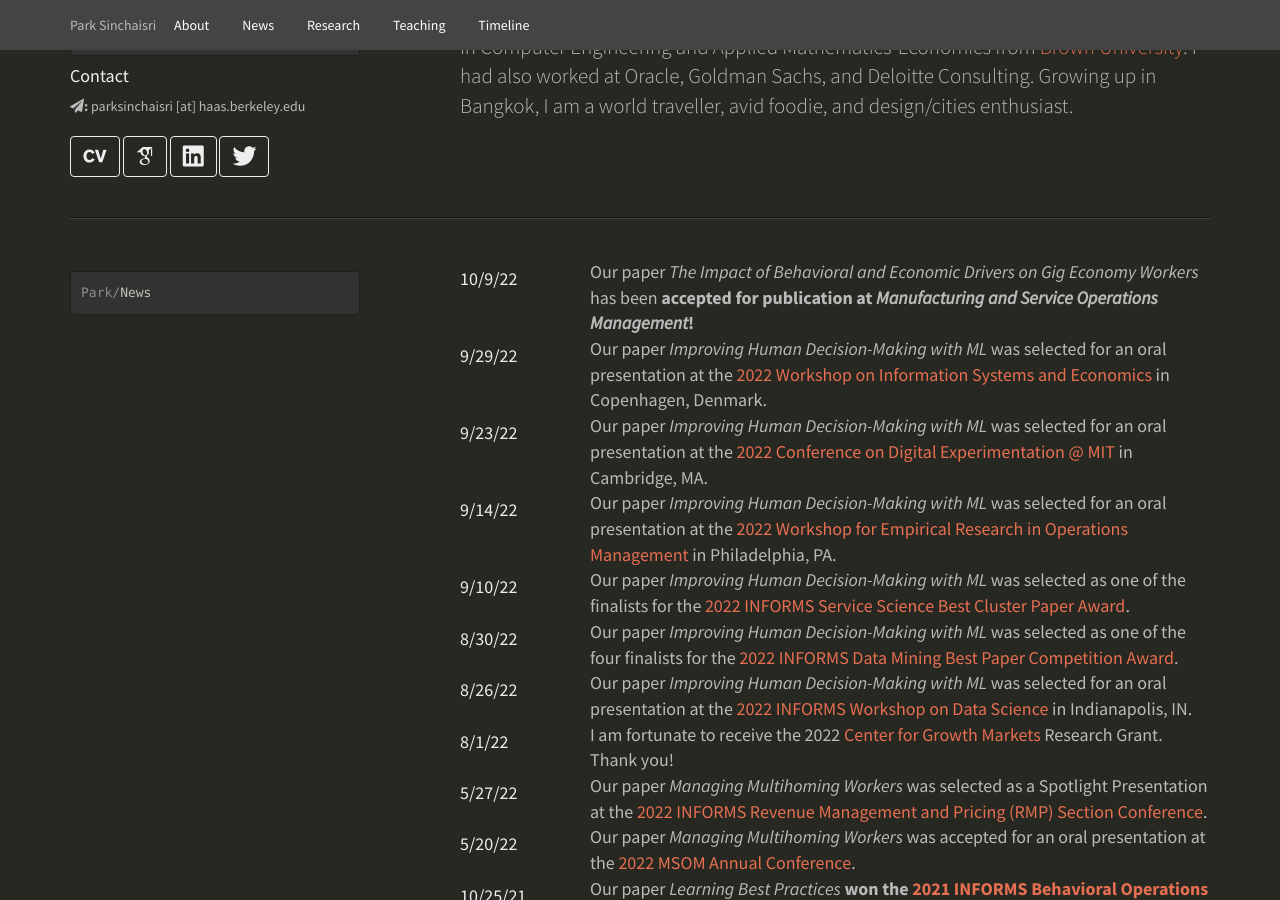
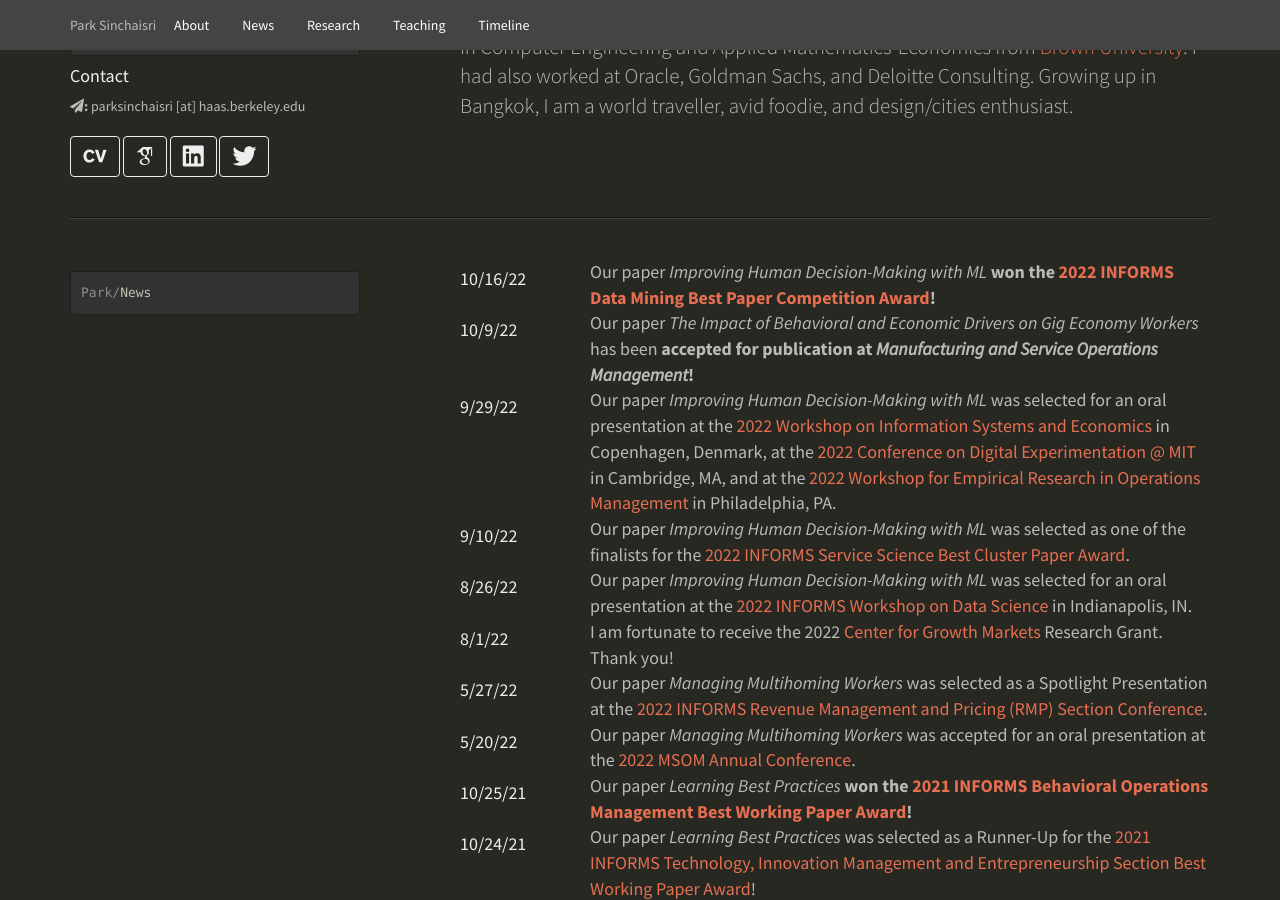
Before and after one commit to parksinchaisri/parksinchaisri.github.io, a Jekyll site: the page index.html, which Jekyll copies as it is, in a window 1280 px wide and 900 px high, scrolled down 589 px. Built offline with Jekyll 4.4.1, drawn with Linux system fonts in a browser that asks for light colours; some web fonts are replaced; some of the changed text lies outside the part shown.

Commit message:
INFORMS 2022

```diff
--- a/index.html
+++ b/index.html
@@ -136,23 +136,17 @@
 
         <dl class="row">
 
+          <dt class="col-sm-2"><h4>10/16/22</h4></dt>
+          <dd class="col-sm-10">Our paper <i>Improving Human Decision-Making with ML</i> <b>won the <a class="hidelink2" target="_blank" href="">2022 INFORMS Data Mining Best Paper Competition Award</a>!</b></dd>
+
           <dt class="col-sm-2"><h4>10/9/22</h4></dt>
           <dd class="col-sm-10">Our paper <i>The Impact of Behavioral and Economic Drivers on Gig Economy Workers</i> has been <b>accepted for publication at <i>Manufacturing and Service Operations Management</i>!</b></dd>
 
           <dt class="col-sm-2"><h4>9/29/22</h4></dt>
-          <dd class="col-sm-10">Our paper <i>Improving Human Decision-Making with ML</i> was selected for an oral presentation at the <a class="hidelink2" target="_blank" href="http://wiseconf.org/">2022 Workshop on Information Systems and Economics</a> in Copenhagen, Denmark.</dd>
-
-          <dt class="col-sm-2"><h4>9/23/22</h4></dt>
-          <dd class="col-sm-10">Our paper <i>Improving Human Decision-Making with ML</i> was selected for an oral presentation at the <a class="hidelink2" target="_blank" href="https://ide.mit.edu/events/2022-conference-on-digital-experimentation-mit-codemit/">2022 Conference on Digital Experimentation @ MIT</a> in Cambridge, MA.</dd>
-
-          <dt class="col-sm-2"><h4>9/14/22</h4></dt>
-          <dd class="col-sm-10">Our paper <i>Improving Human Decision-Making with ML</i> was selected for an oral presentation at the <a class="hidelink2" target="_blank" href="https://oid.wharton.upenn.edu/department-information/seminars-conferences/workshop-for-empirical-research-in-operations-management/">2022 Workshop for Empirical Research in Operations Management</a> in Philadelphia, PA.</dd>
+          <dd class="col-sm-10">Our paper <i>Improving Human Decision-Making with ML</i> was selected for an oral presentation at the <a class="hidelink2" target="_blank" href="http://wiseconf.org/">2022 Workshop on Information Systems and Economics</a> in Copenhagen, Denmark, at the <a class="hidelink2" target="_blank" href="https://ide.mit.edu/events/2022-conference-on-digital-experimentation-mit-codemit/">2022 Conference on Digital Experimentation @ MIT</a> in Cambridge, MA, and at the <a class="hidelink2" target="_blank" href="https://oid.wharton.upenn.edu/department-information/seminars-conferences/workshop-for-empirical-research-in-operations-management/">2022 Workshop for Empirical Research in Operations Management</a> in Philadelphia, PA.</dd>
 
           <dt class="col-sm-2"><h4>9/10/22</h4></dt>
           <dd class="col-sm-10">Our paper <i>Improving Human Decision-Making with ML</i> was selected as one of the finalists for the <a class="hidelink2" target="_blank" href="">2022 INFORMS Service Science Best Cluster Paper Award</a>.</dd>
-
-          <dt class="col-sm-2"><h4>8/30/22</h4></dt>
-          <dd class="col-sm-10">Our paper <i>Improving Human Decision-Making with ML</i> was selected as one of the four finalists for the <a class="hidelink2" target="_blank" href="">2022 INFORMS Data Mining Best Paper Competition Award</a>.</dd>
 
           <dt class="col-sm-2"><h4>8/26/22</h4></dt>
           <dd class="col-sm-10">Our paper <i>Improving Human Decision-Making with ML</i> was selected for an oral presentation at the <a class="hidelink2" target="_blank" href="">2022 INFORMS Workshop on Data Science</a> in Indianapolis, IN.</dd>
@@ -351,6 +345,7 @@
           with <a class="hidelink" target="_blank" href="https://hamsabastani.github.io/">Hamsa Bastani</a> and <a class="hidelink" target="_blank" href="https://obastani.github.io/">Osbert Bastani</a><br>
   <p class="mb-0"><em>Under review</em></p>
   <p class="mb-0"><em>(Previous title: Learning Best Practices: Can Machine Learning Improve Human Decision-Making?)</em></p>
+  <p class="mb-0"> <i class="fas fa-award"></i><a class="lowkey"> Winner, INFORMS Data Mining Best Paper Award, 2022</a>
   <p class="mb-0"> <i class="fas fa-award"></i><a class="lowkey"> Winner, INFORMS Behavioral OM Best Working Paper Award, 2021</a>
     <br><i class="fas fa-award"></i><a class="lowkey"> 2nd Place, INFORMS TIMES Best Working Paper Award, 2021</a>
      <br> <i class="fas fa-award"></i><a class="lowkey"> 2nd Place, POMS CBOM Junior Scholar Paper Competition, 2021</a>
```
Also changed, not shown: 1 other file.
